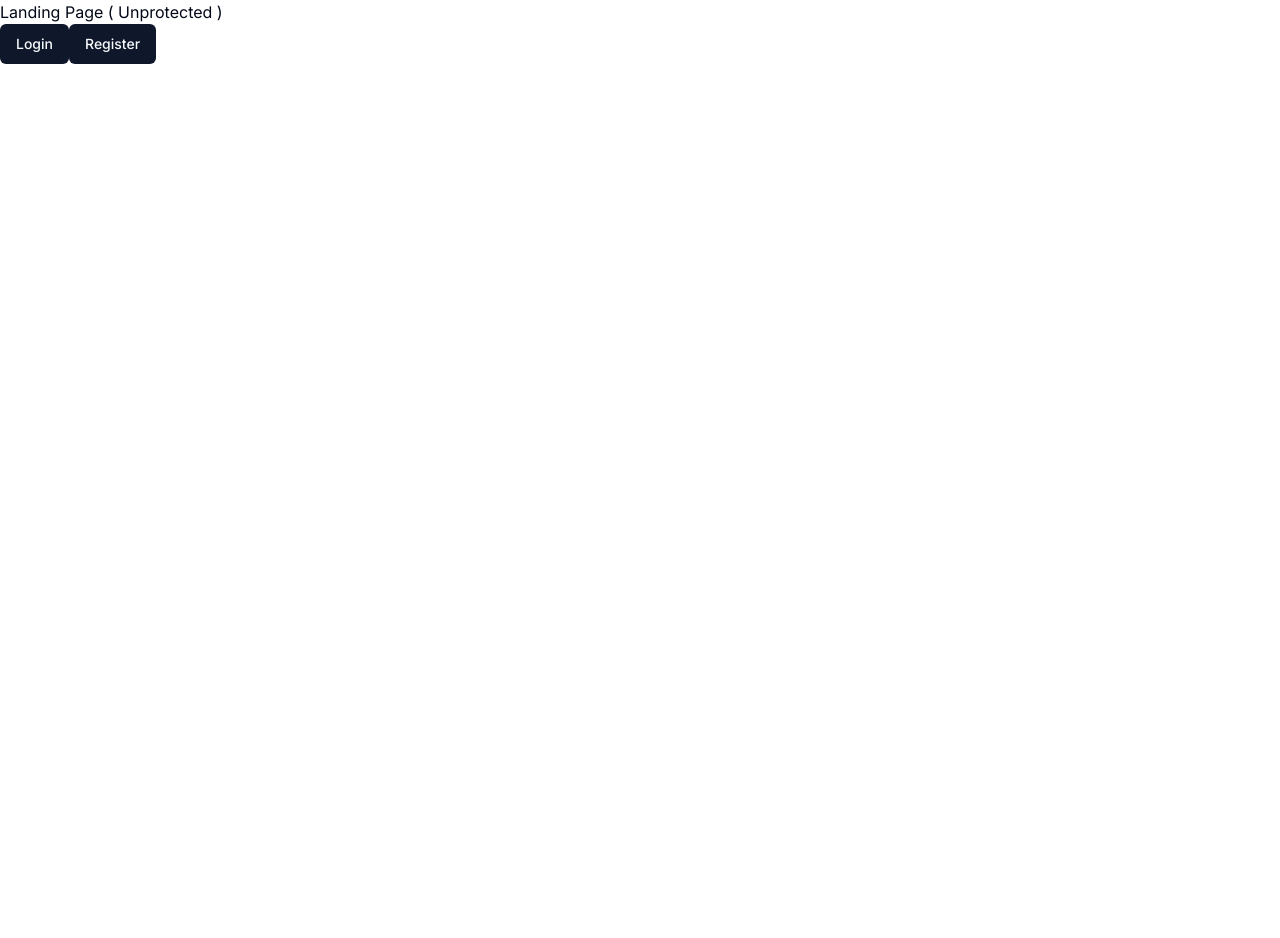
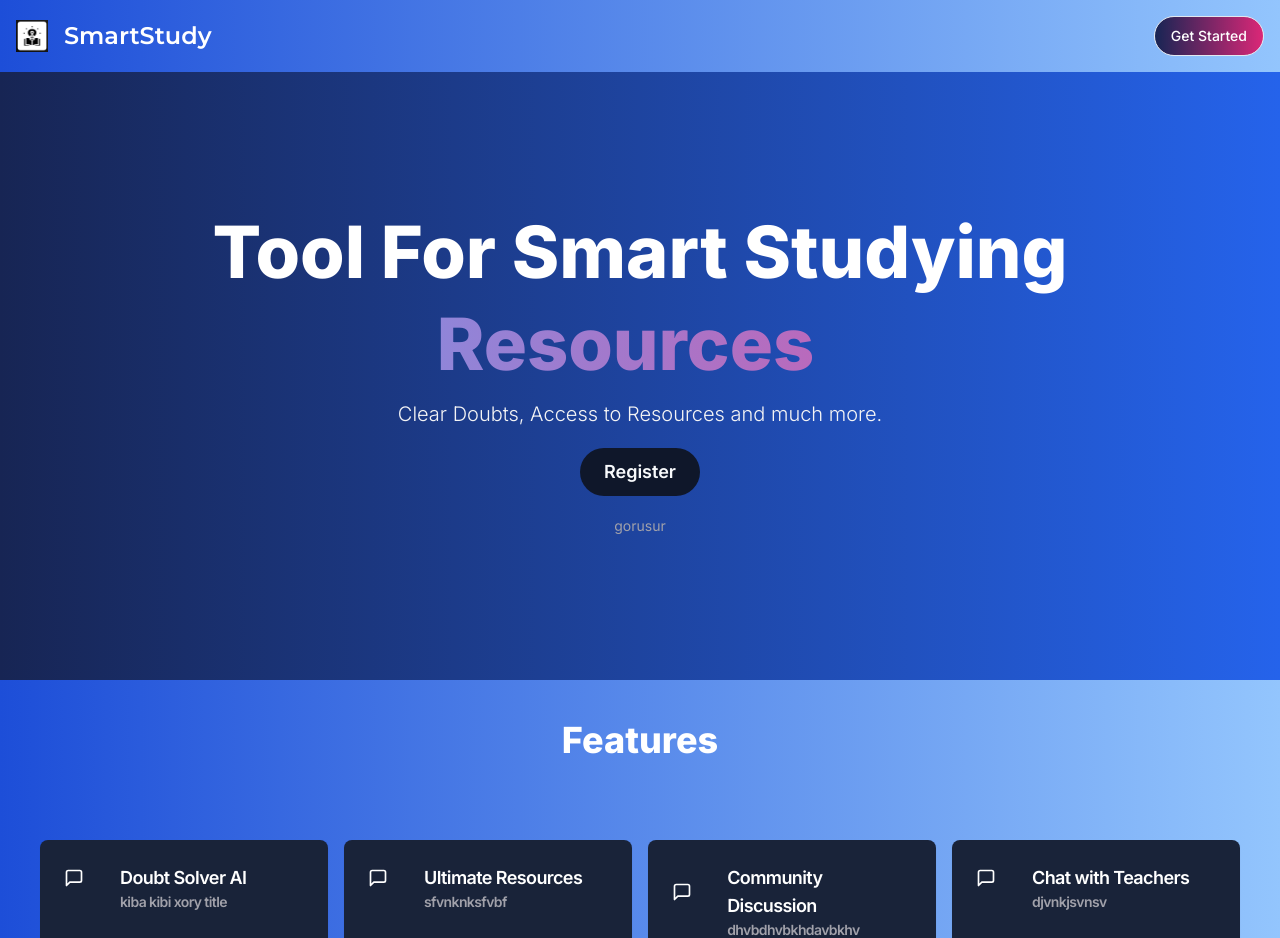
Before and after one commit to mdekaa/SmartStudy, a Next.js app: page / in a window 1280 px wide. Shown: the top 938 px of the page. Before the commit the page ends 800 px from the top, so only its background shows below. Built offline with nearby package versions, Linux system fonts and the light colour scheme; no server answers.

Commit message:
landing page added

```diff
--- a/app/(landing)/page.tsx
+++ b/app/(landing)/page.tsx
@@ -1,26 +1,15 @@
-import Link from "next/link";
-import { Button } from "@/components/ui/button";
+import React from "react";
 
-const LandingPage = () => {
-    return(
-        <>
-            Landing Page ( Unprotected )
-            <div>
-                <Link href="/sign-in">
-                    <Button>
-                        Login
-                    </Button>
+import LandingHero from "@/components/landing-hero";
+import LandingNavbar from "@/components/landing-navbar";
+import LandingContent from "@/components/landing-content";
 
-                </Link>
-                <Link href="/sign-up">
-                    <Button>
-                        Register
-                    </Button>
-
-                </Link>
-            </div>
-        </>
-    );
+export default function LandingPage() {
+  return (
+    <div className="h-full">
+      <LandingNavbar />
+      <LandingHero />
+      <LandingContent />
+    </div>
+  );
 }
-
-export default LandingPage;
--- /dev/null
+++ b/components/landing-content.tsx
@@ -0,0 +1,94 @@
+"use client";
+
+import React from "react";
+import { cn } from "@/lib/utils";
+
+
+import {
+
+    MessageSquare,
+    HandHelping,
+    BookOpen,
+    Calculator,
+    Code,
+    Settings
+  } from "lucide-react";
+import { Card, CardContent, CardHeader, CardTitle } from "@/components/ui/card";
+
+
+const features = [
+  {
+    name: "Doubt Solver AI",
+    avatar: MessageSquare,
+    title: "kiba kibi xory title",
+    description: "EXPLANATION HKADCBDHAKVBDKHV"
+  },
+  {
+    name: "Ultimate Resources",
+    avatar: MessageSquare,
+    title: "sfvnknksfvbf",
+    description: "ADVHKBHVDVHKADVKKA KHBKV"
+  },
+  {
+    name: "Community Discussion",
+    avatar: MessageSquare,
+    title: "dhvbdhvbkhdavbkhv",
+    description:"MADNV DJHAVBAHKVBAVBJHVB"
+  },
+  {
+    name: "Chat with Teachers",
+    avatar: MessageSquare,
+    title: "djvnkjsvnsv",
+    description: "AKDVHJBAJHDVJ"
+  },
+  {
+    name: "CGPA Predictor",
+    avatar: MessageSquare,
+    title: "djvnkjsvnsv",
+    description: "AKDVHJBAJHDVJVBAHJVDBKK"
+  },
+  {
+    name: "Attendance Tracker",
+    avatar: MessageSquare,
+    title: "djvnkjsvnsv",
+    description: "AKDVHJBAJHDVJVBAHJ"
+  }
+];
+
+export default function LandingContent() {
+  return (
+    <div className="px-10 pb-20 bg-gradient-to-r from-blue-700 to-blue-300">
+      <h2 className="text-center text-4xl text-white font-extrabold mb-10 p-10">
+        Features
+      </h2>
+      <div className="grid grid-cols-1 sm:grid-cols-2 md:grid-cols-3 lg:grid-cols-4 gap-4">
+        {features.map((item) => (
+          <Card
+            key={item.description}
+            className="bg-[#192339] border-none text-white"
+          >
+            <CardHeader>
+              <div className="flex flex-row items-center">
+                <div className="h-10 w-10 mr-4">
+                    <div className="flex items-center flex-1">
+                    <item.avatar className={cn("h-5 w-5 mr-3")} />
+
+                </div>
+                </div>
+                <CardTitle className="flex items-center gap-x-2">
+                  <div>
+                    <p className="text-lg">{item.name}</p>
+                    <p className="text-zinc-400 text-sm">{item.title}</p>
+                  </div>
+                </CardTitle>
+              </div>
+              <CardContent className="pt-4 px-0 w-12">
+                {item.description}
+              </CardContent>
+            </CardHeader>
+          </Card>
+        ))}
+      </div>
+    </div>
+  );
+}
--- /dev/null
+++ b/components/landing-hero.tsx
@@ -0,0 +1,51 @@
+"use client";
+
+import TypewriterComponent from "typewriter-effect";
+import Link from "next/link";
+import { useAuth } from "@clerk/nextjs";
+
+import { Button } from "@/components/ui/button";
+
+export default function LandingHero() {
+  const { isSignedIn } = useAuth();
+
+  return (
+    <div className="text-white font-bold py-36 text-center space-y-5 bg-gradient-to-r from-blue-950 to-blue-600">
+      <div className="text-4xl sm:text-5xl md:text-6xl lg:text-7xl space-y-5 font-extrabold">
+        <h1>Tool For Smart Studying </h1>
+        <div className="text-transparent bg-clip-text bg-gradient-to-r from-blue-400 to-pink-500">
+          <TypewriterComponent
+            options={{
+              strings: [
+                "Chatbot.",
+                "Resources",
+                "Talk to Teachers",
+                "AI Doubt Solvers",
+                "Community Discussion",
+
+              ],
+              autoStart: true,
+              loop: true
+            }}
+          />
+        </div>
+      </div>
+      <div className="text-sm md:text-xl font-light text-zinc-100">
+        Clear Doubts, Access to Resources and much more.
+      </div>
+      <div>
+        <Link href={isSignedIn ? "/dashboard" : "/sign-up"}>
+          <Button
+
+            className="md:text-lg p-4 md:p-6 rounded-full font-semibold"
+          >
+            Register
+          </Button>
+        </Link>
+      </div>
+      <div className="text-zinc-400 text-xs md:text-sm font-normal">
+        gorusur
+      </div>
+    </div>
+  );
+}
--- /dev/null
+++ b/components/landing-navbar.tsx
@@ -0,0 +1,39 @@
+"use client";
+
+import Image from "next/image";
+import React from "react";
+import { Montserrat } from "next/font/google";
+import { useAuth } from "@clerk/nextjs";
+import Link from "next/link";
+
+import { cn } from "@/lib/utils";
+import { Button } from "@/components/ui/button";
+
+const font = Montserrat({
+  weight: "600",
+  subsets: ["latin"]
+});
+
+export default function LandingNavbar() {
+  const { isSignedIn } = useAuth();
+
+  return (
+    <nav className="p-4 bg-transparent flex items-center justify-between bg-gradient-to-r from-blue-700 to-blue-300 ">
+      <Link href="/" className="flex items-center">
+        <div className="relative h-8 w-8 mr-4">
+          <Image fill alt="Smarttudy Logo" src="/fulllogo.png" />
+        </div>
+        <h1 className={cn("text-2xl font-bold text-white", font.className)}>
+          SmartStudy
+        </h1>
+      </Link>
+      <div className="flex items-center gap-x-2" >
+        <Link href={isSignedIn ? "/dashboard" : "/sign-up"}>
+          <Button variant="outline" className="rounded-full bg-gradient-to-r from-blue-950 to-pink-600 text-white">
+            {isSignedIn ? "Dashboard" : "Get Started"}
+          </Button>
+        </Link>
+      </div>
+    </nav>
+  );
+}
--- /dev/null
+++ b/components/ui/avatar.tsx
@@ -0,0 +1,50 @@
+"use client"
+
+import * as React from "react"
+import * as AvatarPrimitive from "@radix-ui/react-avatar"
+
+import { cn } from "@/lib/utils"
+
+const Avatar = React.forwardRef<
+  React.ElementRef<typeof AvatarPrimitive.Root>,
+  React.ComponentPropsWithoutRef<typeof AvatarPrimitive.Root>
+>(({ className, ...props }, ref) => (
+  <AvatarPrimitive.Root
+    ref={ref}
+    className={cn(
+      "relative flex h-10 w-10 shrink-0 overflow-hidden rounded-full",
+      className
+    )}
+    {...props}
+  />
+))
+Avatar.displayName = AvatarPrimitive.Root.displayName
+
+const AvatarImage = React.forwardRef<
+  React.ElementRef<typeof AvatarPrimitive.Image>,
+  React.ComponentPropsWithoutRef<typeof AvatarPrimitive.Image>
+>(({ className, ...props }, ref) => (
+  <AvatarPrimitive.Image
+    ref={ref}
+    className={cn("aspect-square h-full w-full", className)}
+    {...props}
+  />
+))
+AvatarImage.displayName = AvatarPrimitive.Image.displayName
+
+const AvatarFallback = React.forwardRef<
+  React.ElementRef<typeof AvatarPrimitive.Fallback>,
+  React.ComponentPropsWithoutRef<typeof AvatarPrimitive.Fallback>
+>(({ className, ...props }, ref) => (
+  <AvatarPrimitive.Fallback
+    ref={ref}
+    className={cn(
+      "flex h-full w-full items-center justify-center rounded-full bg-muted",
+      className
+    )}
+    {...props}
+  />
+))
+AvatarFallback.displayName = AvatarPrimitive.Fallback.displayName
+
+export { Avatar, AvatarImage, AvatarFallback }
--- a/package.json
+++ b/package.json
@@ -7,10 +7,10 @@
     "build": "next build",
     "start": "next start",
     "lint": "next lint"
-
   },
   "dependencies": {
     "@clerk/nextjs": "^5.1.4",
+    "@radix-ui/react-avatar": "^1.0.4",
     "@radix-ui/react-dialog": "^1.0.5",
     "@radix-ui/react-slot": "^1.0.2",
     "class-variance-authority": "^0.7.0",
@@ -21,7 +21,8 @@
     "react": "^18",
     "react-dom": "^18",
     "tailwind-merge": "^2.3.0",
-    "tailwindcss-animate": "^1.0.7"
+    "tailwindcss-animate": "^1.0.7",
+    "typewriter-effect": "^2.21.0"
   },
   "devDependencies": {
     "@types/node": "^20",
```
Also changed, not shown: 1 other file (tests, documents, lock files or other folders).
